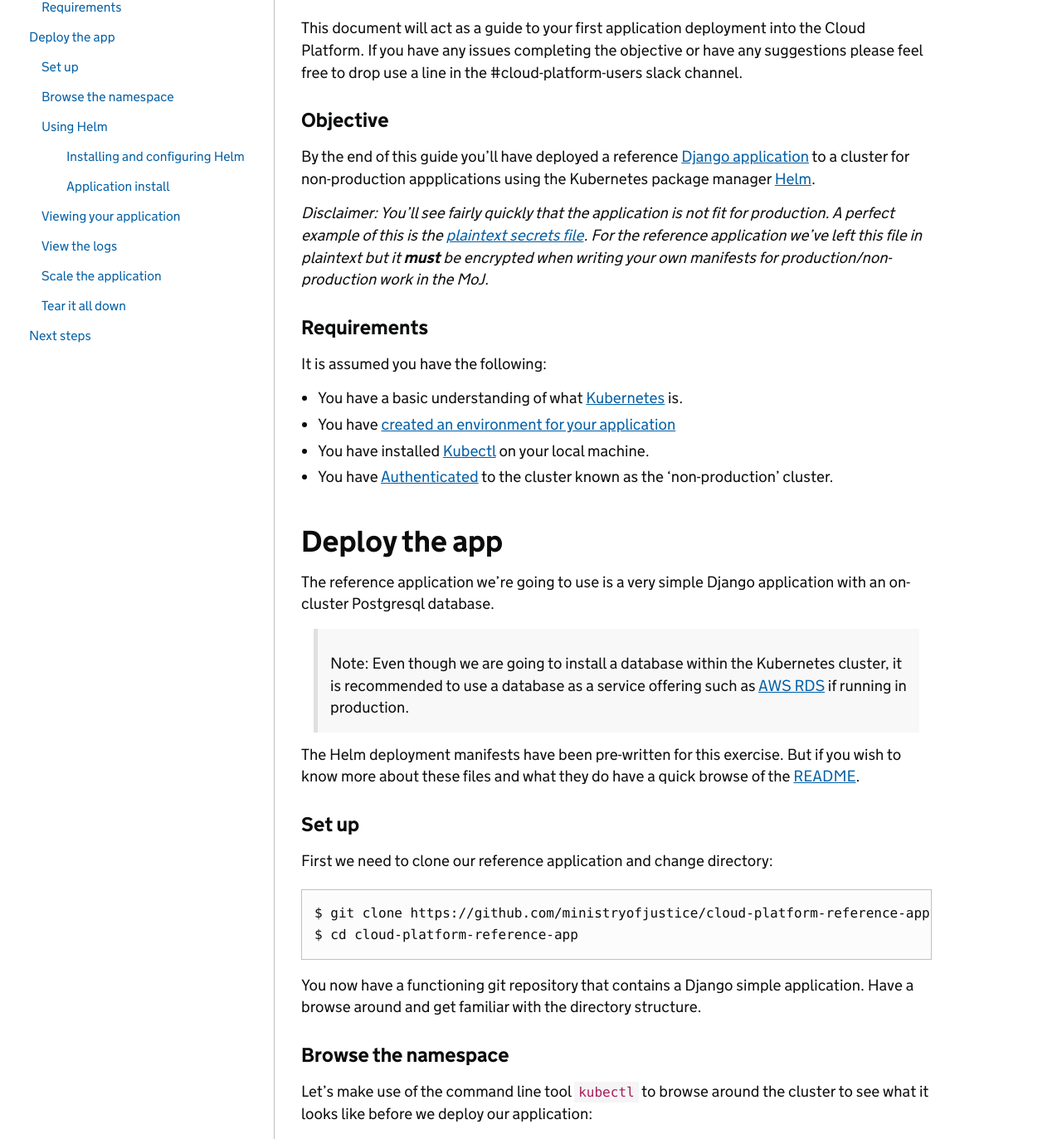
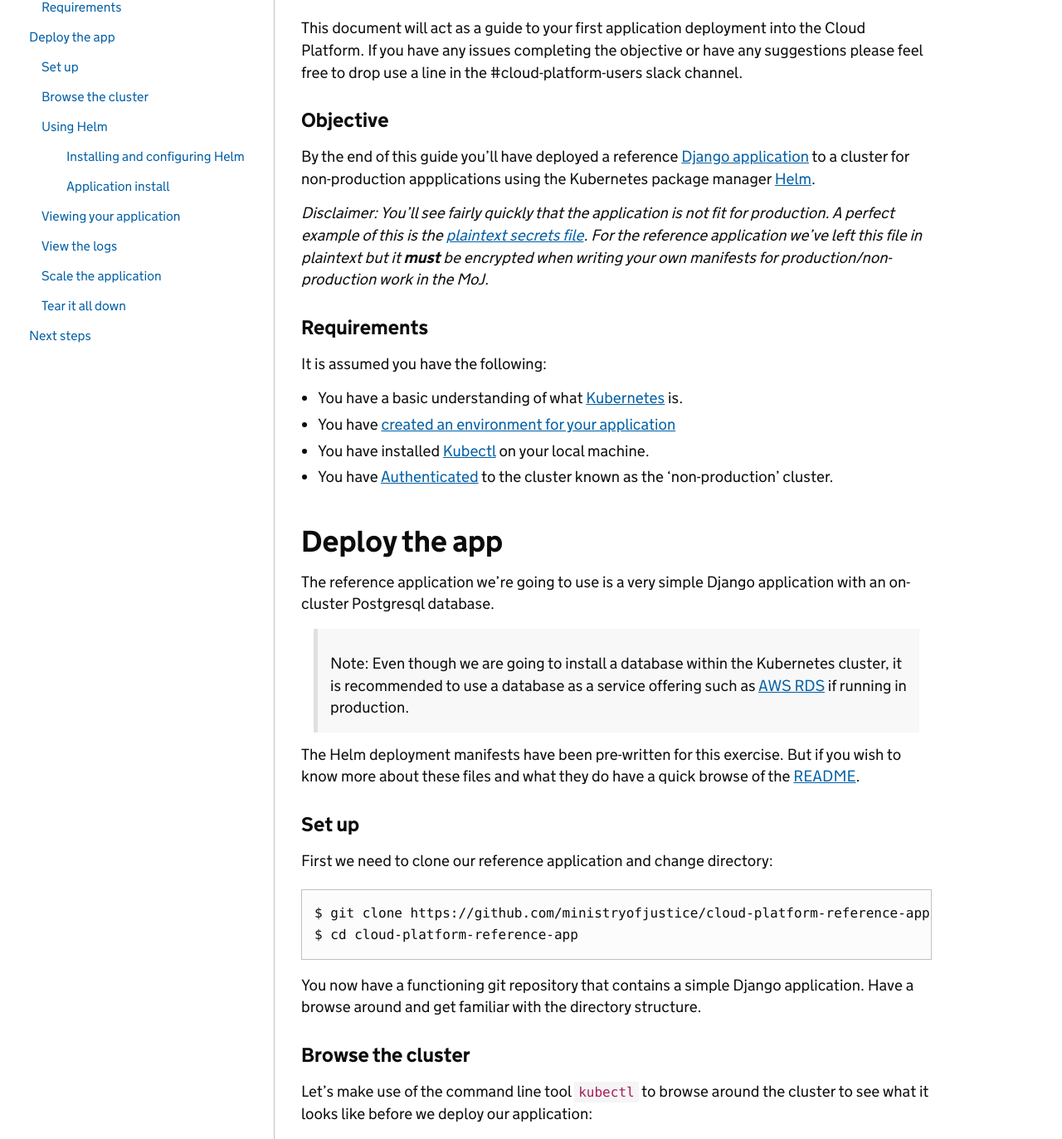
Before and after one commit to ministryofjustice/cloud-platform-user-docs, a Jekyll site: the page built from cloud-platform/app-deploy-helm.md, in a window 1280 px wide. Shown: the part 257-1630 px from the top of the page at 83% size. Built offline with Jekyll 4.4.1, drawn with Linux system fonts in a browser that asks for light colours; our own code applies the rules of GitHub Pages for plain Markdown files; some of the changed text lies outside the part shown.

Commit message:
Small change to the deploying with Helm document
Basic re-write of the Tiller install and a few additions to correct grammer.

```diff
--- a/cloud-platform/app-deploy-helm.md
+++ b/cloud-platform/app-deploy-helm.md
@@ -32,9 +32,9 @@ First we need to clone our reference application and change directory:
     $ git clone https://github.com/ministryofjustice/cloud-platform-reference-app.git
     $ cd cloud-platform-reference-app
 
-You now have a functioning git repository that contains a Django simple application. Have a browse around and get familiar with the directory structure.
+You now have a functioning git repository that contains a simple Django application. Have a browse around and get familiar with the directory structure.
 
-### Browse the namespace
+### Browse the cluster
 Let's make use of the command line tool `kubectl` to browse around the cluster to see what it looks like before we deploy our application:
 
     $ kubectl get pods --namespace <env-name>
```
Also changed, not shown: other parts of cloud-platform/app-deploy-helm.md (+10 -12 lines).
